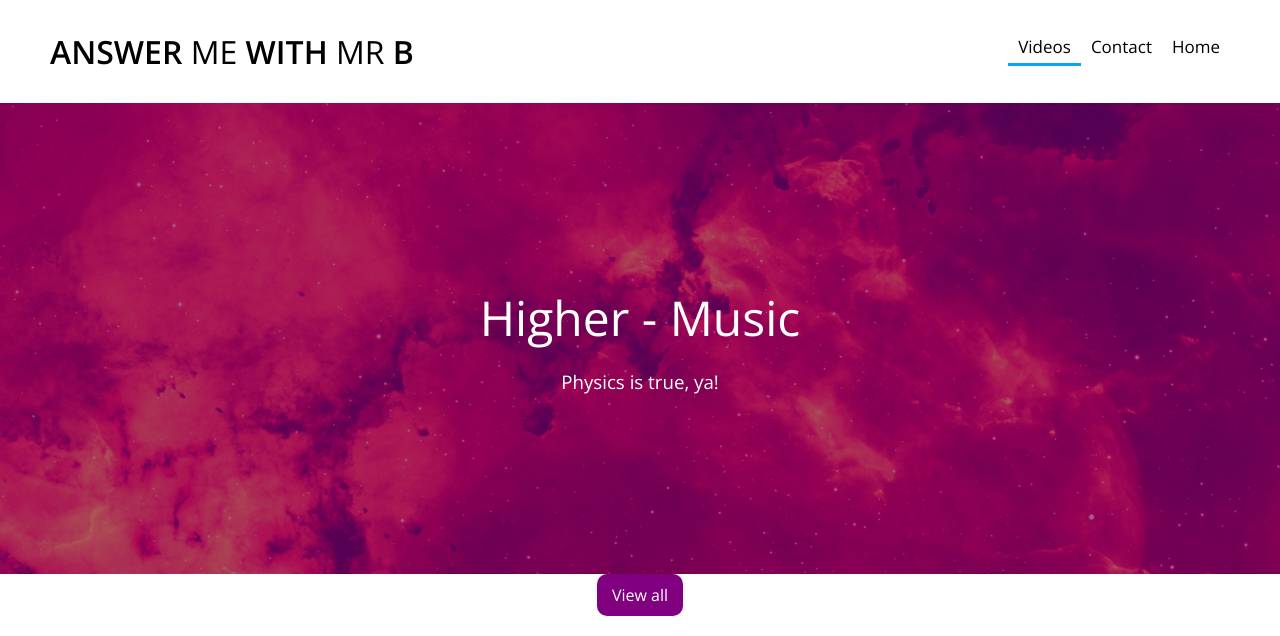
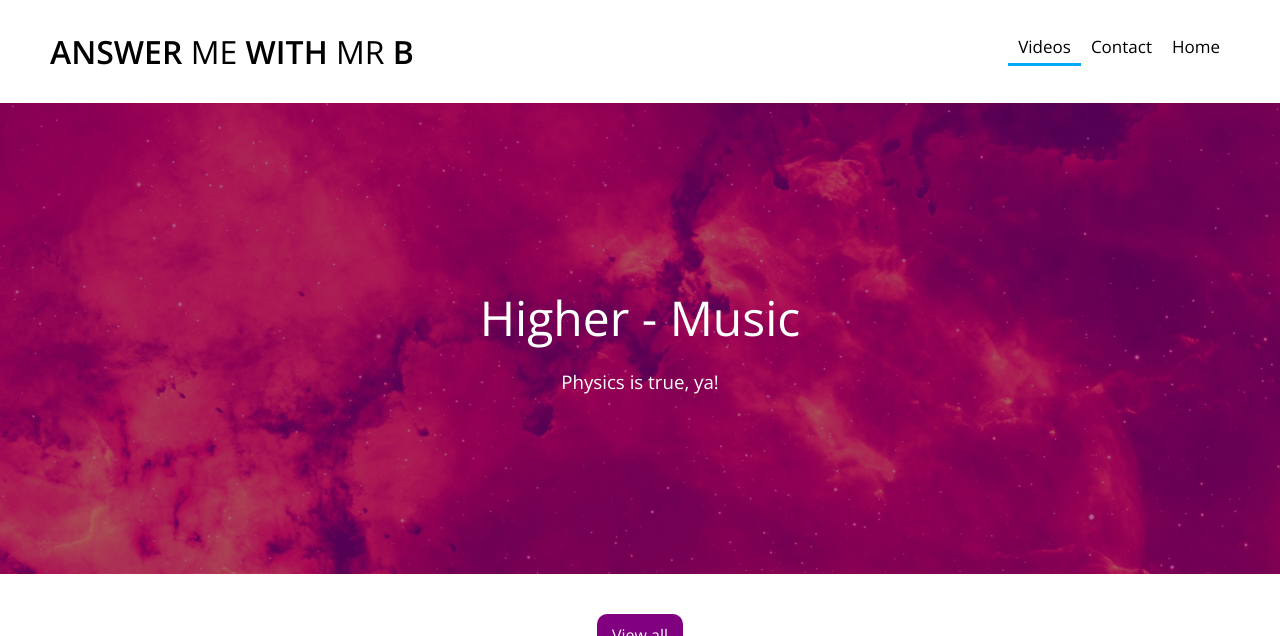
Before and after one commit to AnswerMeWithMrB/website, a Jekyll site: the page built from videos/_HigherMusic/index.md, in a window 1280 px wide. Shown: the top 636 px of the page. Built offline with Jekyll 4.4.1, drawn with Linux system fonts in a browser that asks for light colours; grey boxes are pictures that could not be loaded.

Commit message:
Change paddings and margins for series index

```diff
--- a/_layouts/series-index.html
+++ b/_layouts/series-index.html
@@ -10,9 +10,9 @@ layout: subpage
   </div>
 </div>
 <div id="page">
-  <div id="welcome">
+  <div id="welcome" style="padding: 40px 0">
     <a href="{{ '/videos' | relative_url }}" class="btn purple">View all</a>
-    <div class="video-list" style="margin-top: 40px;">
+    <div class="video-list">
       {% assign videos = site[page.collection] %}
       {% include tools/sort-videos.html videos=videos %}
       {% for video in out_sortedVideos %}
```
